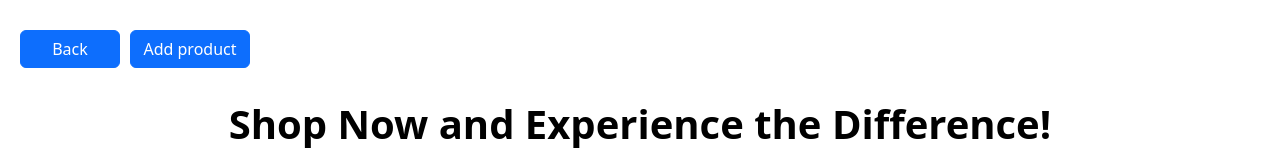
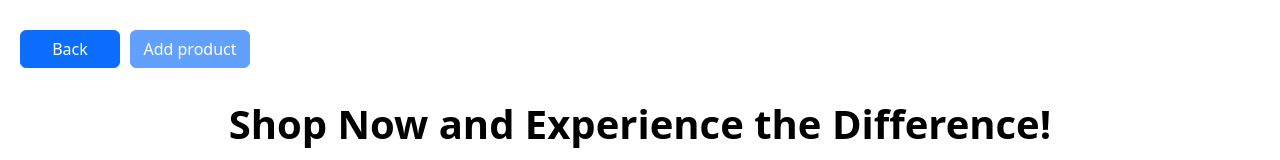
Before and after one commit to JBalaazs/SZJProject-frontend, a React (Create React App) app: page /webshop in a window 1280 px wide. Shown: the top 160 px of the page. Built offline with nearby package versions, Linux system fonts and the light colour scheme; no server answers.

Commit message:
DisabledButton

```diff
--- a/src/pages/Webshop.tsx
+++ b/src/pages/Webshop.tsx
@@ -15,8 +15,16 @@ export default function Webshop () {
 
         <div className='WebshopDesign'>
 
-            <button className="btn btn-primary backButton" onClick={() => navigateService.navigate('/')}>Back</button>
-            <button className="btn btn-primary addProductButton" onClick={() => navigateService.navigate('/addproduct')}>Add product</button>
+            <button
+                className="btn btn-primary backButton"
+                onClick={() => navigateService.navigate('/')}>
+                Back</button>
+
+            <button
+                className="btn btn-primary addProductButton"
+                onClick={() => navigateService.navigate('/addproduct')}
+                disabled={localStorage.getItem('token') ? false : true}>
+                Add product</button>
 
             <h1 className='title_Webshop'>Shop Now and Experience the Difference!</h1>
 
```
